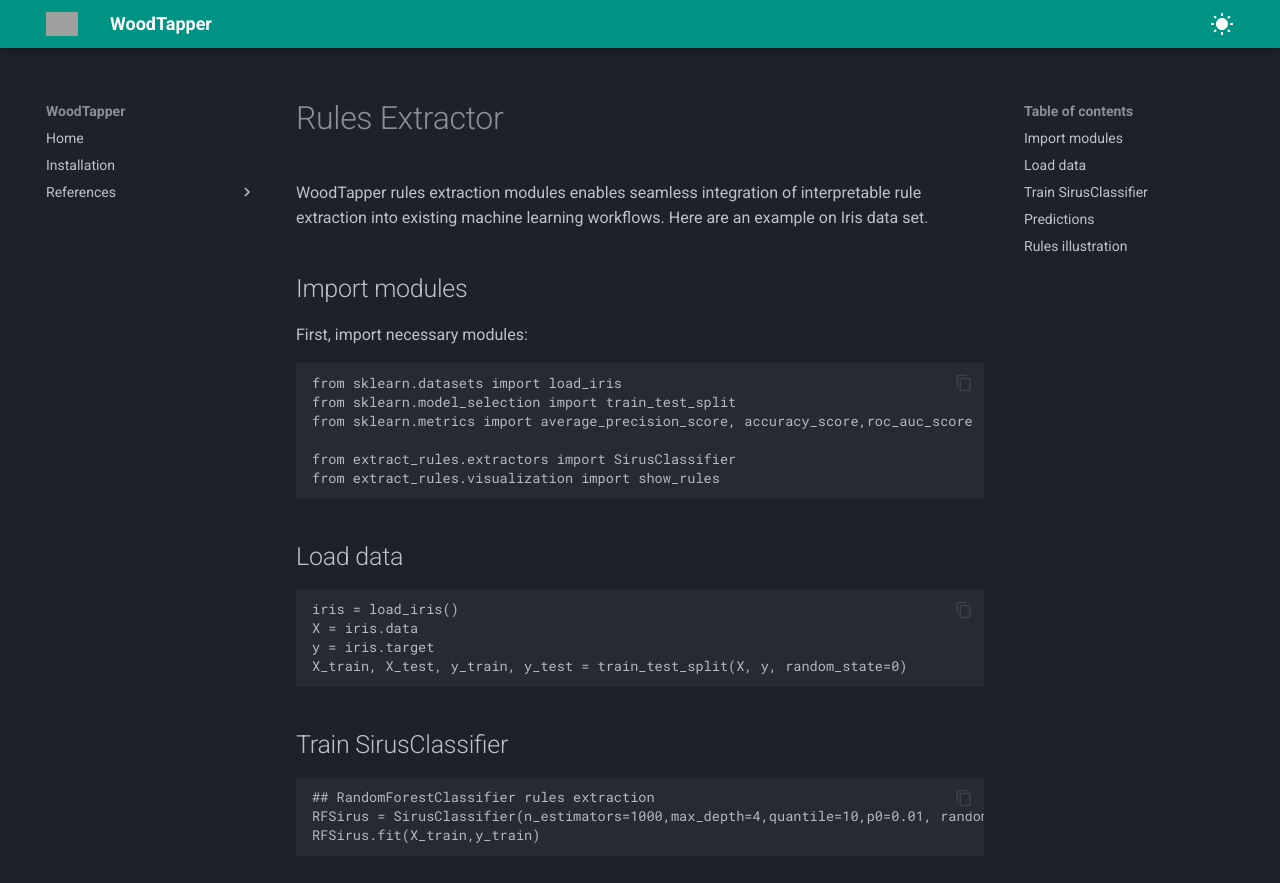
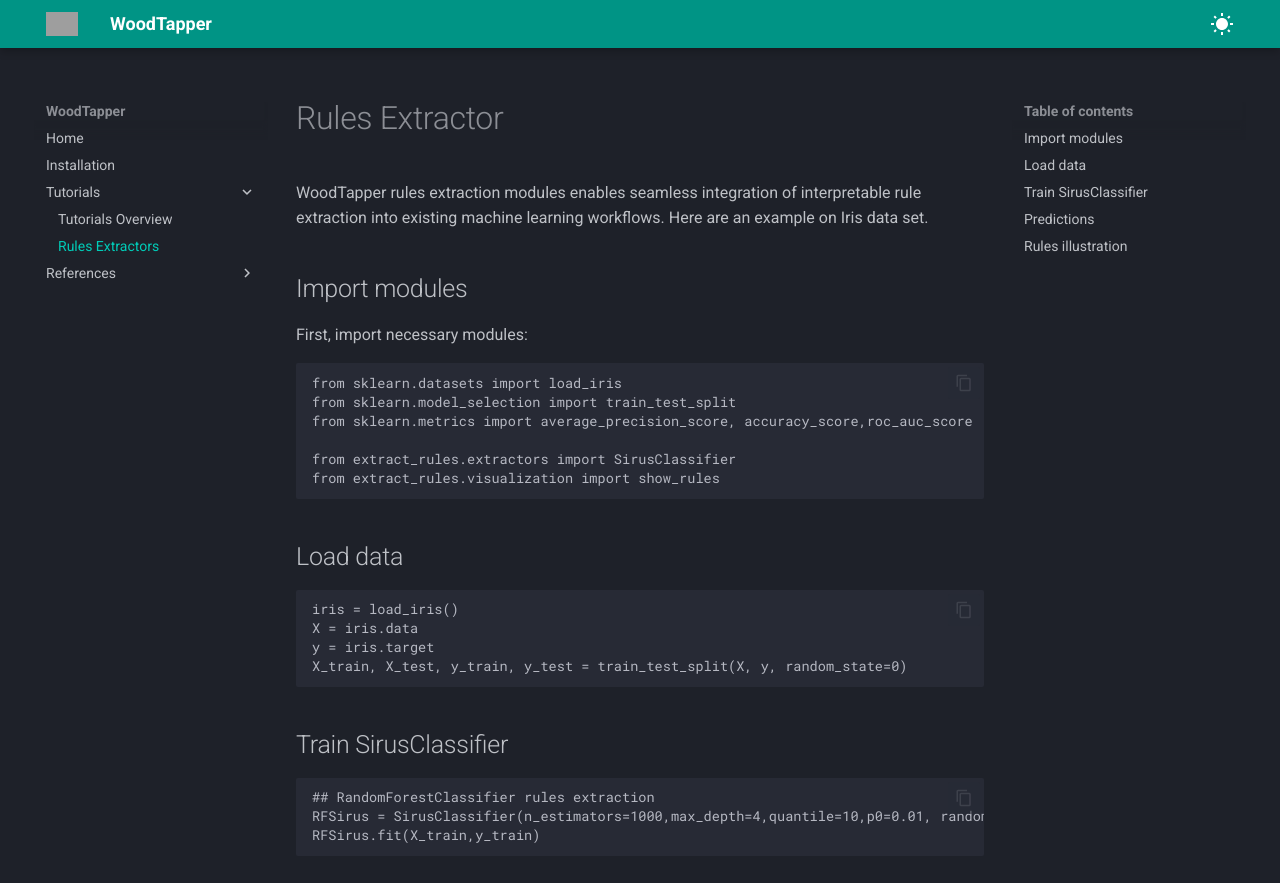
Before and after one commit to artefactory/woodtapper, an MkDocs documentation site: the page built from docs/1_tutorials.md, in a window 1280 px wide and 900 px high. Shown: the top 883 px of the window. Built offline with MkDocs 1.6.1 and Material for MkDocs 9.7.7, drawn with Linux system fonts in a browser that asks for light colours; grey boxes are pictures that could not be loaded.

Commit message:
Update nav

```diff
--- a/mkdocs.yaml
+++ b/mkdocs.yaml
@@ -44,6 +44,10 @@ plugins:
 nav:
   - Home: index.md
   - Installation: installation.md
+  - Tutorials:
+    - Tutorials Overview: 0_tutorials.md
+    - Rules Extractors: 1_tutorials.md
+
   - References:
     - Rules Extractors:
       - BaseMixin: references/mixin.md
```
